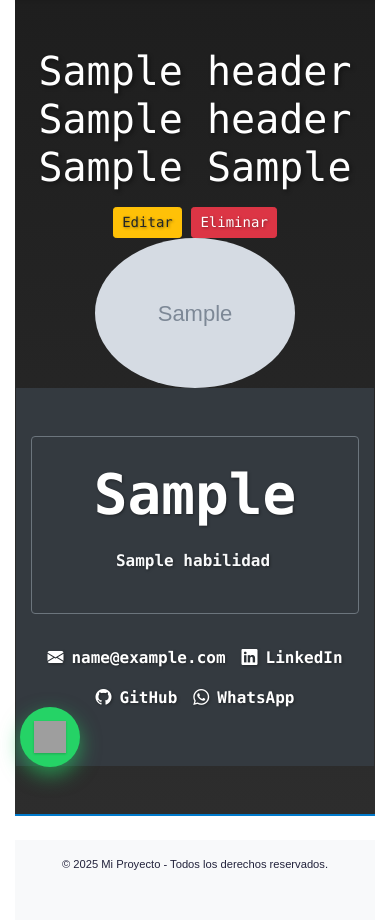
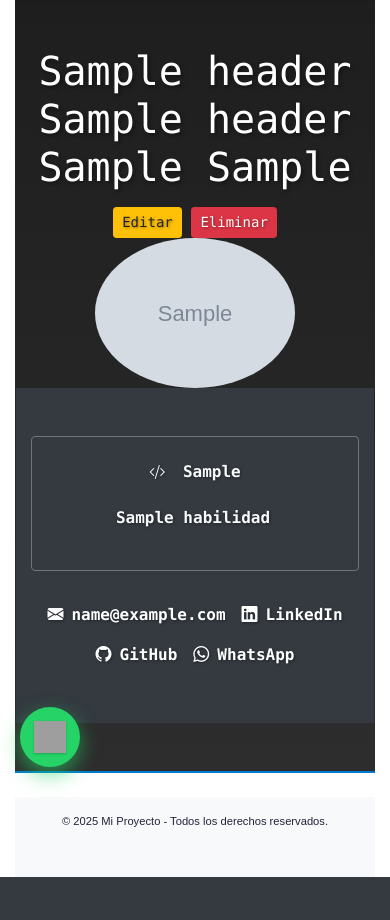
Before and after one commit to kenkairon/Portafolio, a Django app: page /header/ in a window 390 px wide. Shown: the part 57-977 px from the top of the page. After the commit the page ends 934 px from the top, so only its background shows below. Run offline with Django 5.2, Linux system fonts and the light colour scheme; a user stored in the database is signed in; tables that the repository leaves empty hold one stand-in row (values such as "Sample post"); grey boxes marked "Sample" are stand-in pictures; some libraries are stand-ins or nearby versions; grey boxes are pictures that could not be loaded.

Commit message:
Cambio de diseño en el header

```diff
--- a/headerProfesional/templates/headerProfesional/header.html
+++ b/headerProfesional/templates/headerProfesional/header.html
@@ -18,10 +18,19 @@
     <section class="py-5 bg-dark text-white">
         <div class="container">
             <div class="text-center p-4 border border-secondary rounded">
-                <h4 class="font-weight-bold display-4 mb-3">
+
+                <!-- Solo para pantallas SM en adelante (≥576px) -->
+                <h4 class="font-weight-bold mb-3 display-4 d-none d-sm-block">
                     <i class="bi bi-code-slash text-light mr-2 d-none d-sm-inline"></i>
                     {{ header.cargo_profesional }}
                 </h4>
+
+                <!-- Solo para pantallas XS (<576px) -->
+                <h5 class="font-weight-bold mb-3 h6 d-block d-sm-none text-light">
+                    <i class="bi bi-code-slash text-light mr-2"></i>
+                    {{ header.cargo_profesional }}
+                </h5>
+
                 <p class="text-light fs-5">
                     {% for habilidad in user.habilidades.all %}
                     <span class="icon-text mr-2 d-inline-flex align-items-center">
@@ -32,6 +41,7 @@
                 </p>
             </div>
         </div>
+
         <!-- Contacto: Email, LinkedIn, GitHub, Teléfono -->
         <div class="mt-4 d-flex flex-wrap justify-content-center">
             {% if header.email %}
```
Also changed, not shown: home/templates/home/home.html (+8 -1 lines).
